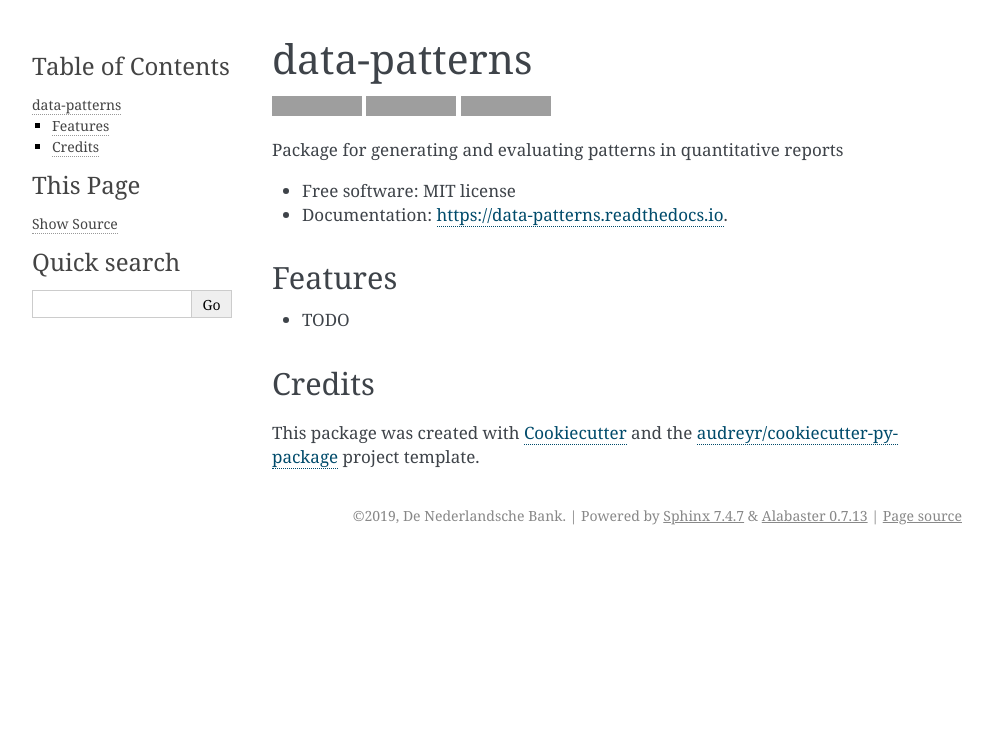
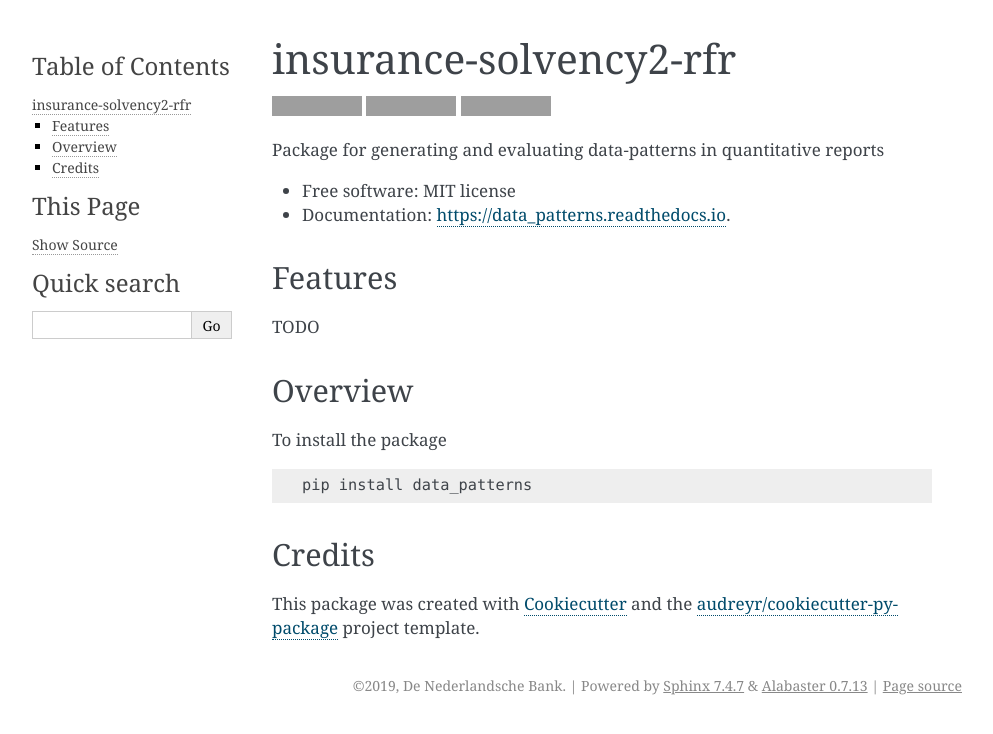
Before and after one commit to DeNederlandscheBank/data-patterns, a Sphinx documentation site: the page built from docs/readme.rst, in a window 1280 px wide. Shown: the top 734 px of the page, without its empty margins (148-1141 px from the left). Built offline with Sphinx 7.4.7, drawn with Linux system fonts in a browser that asks for light colours; pages that are not in the unit, such as notebooks, are missing from menus; grey boxes are pictures that could not be loaded.

Commit message:
readthedocs added

```diff
--- a/README.rst
+++ b/README.rst
@@ -1,32 +1,43 @@
-=============
-data-patterns
-=============
+=======================
+insurance-solvency2-rfr
+=======================
 
 
 .. image:: https://img.shields.io/pypi/v/data_patterns.svg
         :target: https://pypi.python.org/pypi/data_patterns
 
-.. image:: https://img.shields.io/travis/DeNederlandscheBank/data-patterns.svg
-        :target: https://travis-ci.org/DeNederlandscheBank/data-patterns
+.. image:: https://img.shields.io/travis/DeNederlandscheBank/data_patterns.svg
+        :target: https://travis-ci.org/DeNederlandscheBank/data_patterns
 
-.. image:: https://readthedocs.org/projects/data-patterns/badge/?version=latest
-        :target: https://data-patterns.readthedocs.io/en/latest/?badge=latest
+.. image:: https://readthedocs.org/projects/data_patterns/badge/?version=latest
+        :target: https://data_patterns.readthedocs.io/en/latest/?badge=latest
         :alt: Documentation Status
 
 
 
 
-Package for generating and evaluating patterns in quantitative reports
-
+Package for generating and evaluating data-patterns in quantitative reports
 
 * Free software: MIT license
-* Documentation: https://data-patterns.readthedocs.io.
+* Documentation: https://data_patterns.readthedocs.io.
 
 
 Features
 --------
 
-* TODO
+TODO
+
+Overview
+--------
+
+To install the package
+
+::
+
+    pip install data_patterns
+
+
+
 
 Credits
 -------
--- a/docs/index.rst
+++ b/docs/index.rst
@@ -1,5 +1,5 @@
 Welcome to data-patterns's documentation!
-======================================
+=========================================
 
 .. toctree::
    :maxdepth: 2
```
Also changed, not shown: other parts of docs/index.rst (+0 -1 lines), AUTHORS.rst (+6 -4 lines), requirements.txt (added, +11 -0 lines), .readthedocs.yml (added).
